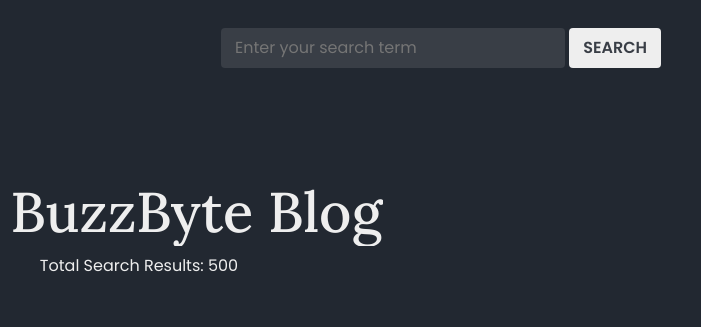
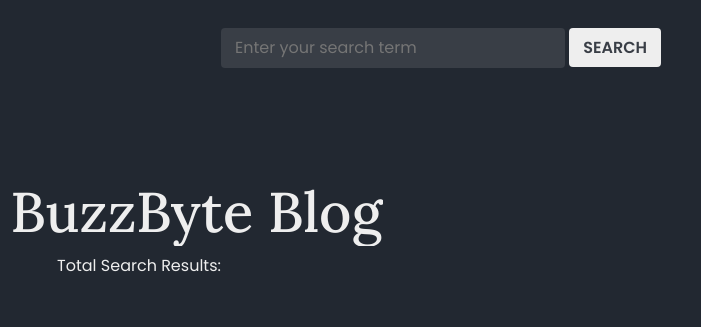
Before and after one commit to IntMain1/News-Website, a plain HTML site: page search.html in a window 1280 px wide. Shown: the top 327 px of the page, 501-1202 px from the left. Drawn offline with nearby package versions, Linux system fonts and the light colour scheme.

Commit message:
commit three

```diff
--- a/css/style.css
+++ b/css/style.css
@@ -83,7 +83,7 @@ input {
   color: var(--bg-color);
 }
 
-button {
+.button {
   padding: 8px 14px;
   text-transform: uppercase;
   font-weight: 600;
@@ -93,7 +93,7 @@ button {
   color: var(--text-color);
 }
 
-button:hover {
+.button:hover {
   background-color: #33c2c6; /* Lighten the color on hover */
   transition: 0.3s;
 }
--- a/js/search.js
+++ b/js/search.js
@@ -1,5 +1,5 @@
-let str = ``;
 const searchNews = async (q) => {
+  let str = ``;
   const url =
     "https://newsapi.org/v2/everything?" +
     "pageSize=20&" +
--- a/search.html
+++ b/search.html
@@ -24,7 +24,9 @@
             <!-- search bar-->
             <div class="search-container">
                 <input type="text" id="searchInput" placeholder="Enter your search term">
-                <button onclick="searchNews()">Search</button>
+                <a href="search.html" id="search" class="button">
+                    Search
+                </a>
             </div>
             <!-- Login BTN-->
             <!-- <a href="#" class="login"> LogIn</a> -->
@@ -34,7 +36,7 @@
         <div class="home-text container">
             <h2 class="home-title">The BuzzByte Blog</h2>
 
-            <span class="home-subtitle">Total Search Results: <span id="resultCount">500</span>
+            <span class="home-subtitle">Total Search Results: <span id="resultCount"></span>
         </div>
 
     </section>
```
Also changed, not shown: index.html (+3 -1 lines), js/apiService.js (+1 -6 lines).
